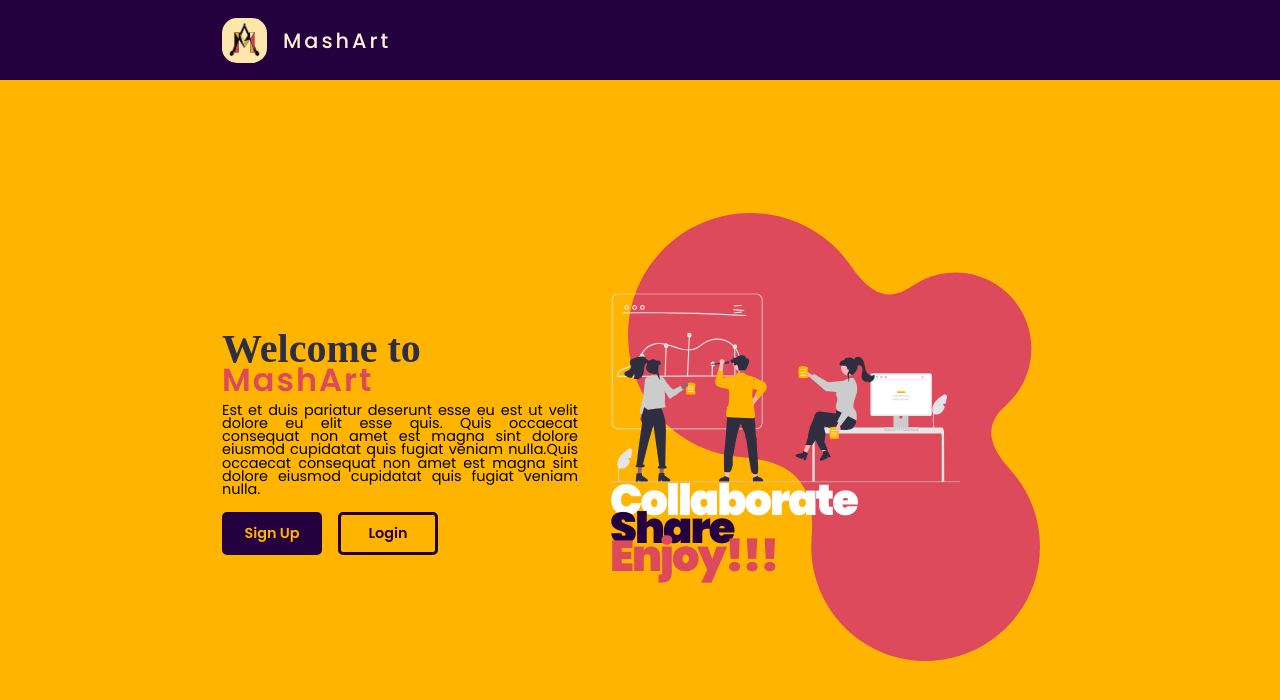
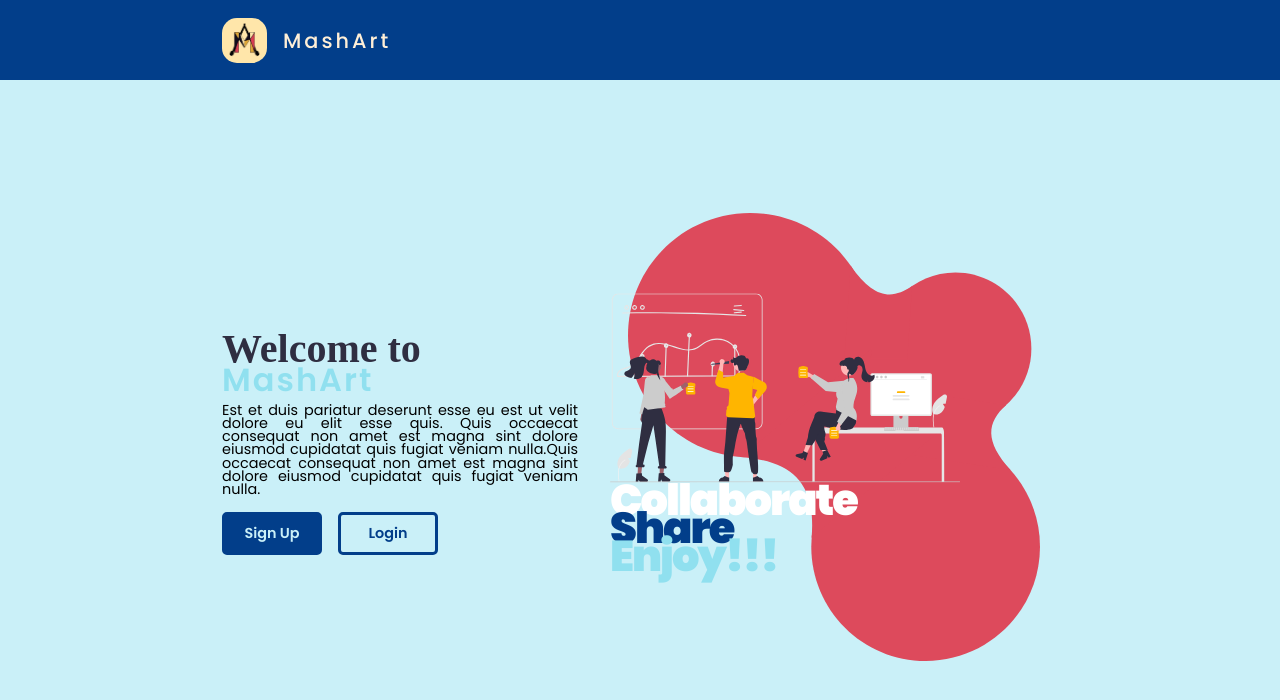
Before and after one commit to HARALARK/MashArt, a React (Create React App) app in the folder mashart/frontend/: page / in a window 1280 px wide. Shown: the top 700 px of the page. Built offline with nearby package versions, Linux system fonts and the light colour scheme; a web font is replaced by a local one.

Commit message:
Updated root color scheme.

```diff
--- a/mashart/frontend/src/App.css
+++ b/mashart/frontend/src/App.css
@@ -4,14 +4,14 @@
   --light: #ffffff;
   --dark: #000000;
   --grey-dark: #2f2e41;
-  --background: #ffb500;
-  --background-dark: #e2a200;
-  --primary: #dd4a5c;
-  --primary-dark: #c53445;
-  --primary-light: #d67f89;
-  --secondary: #24003e;
-  --secondary-dark: #1c0030;
-  --secondary-light: #290046;
+  --background: #caf0f8;
+  --background-dark: #00b4d8;
+  --primary: #90e0ef;
+  --primary-dark: #48cae4;
+  --primary-light: #ade8f4;
+  --secondary: #023e8a;
+  --secondary-dark: #03045e;
+  --secondary-light: #0077b6;
 }
 
 * {
```
